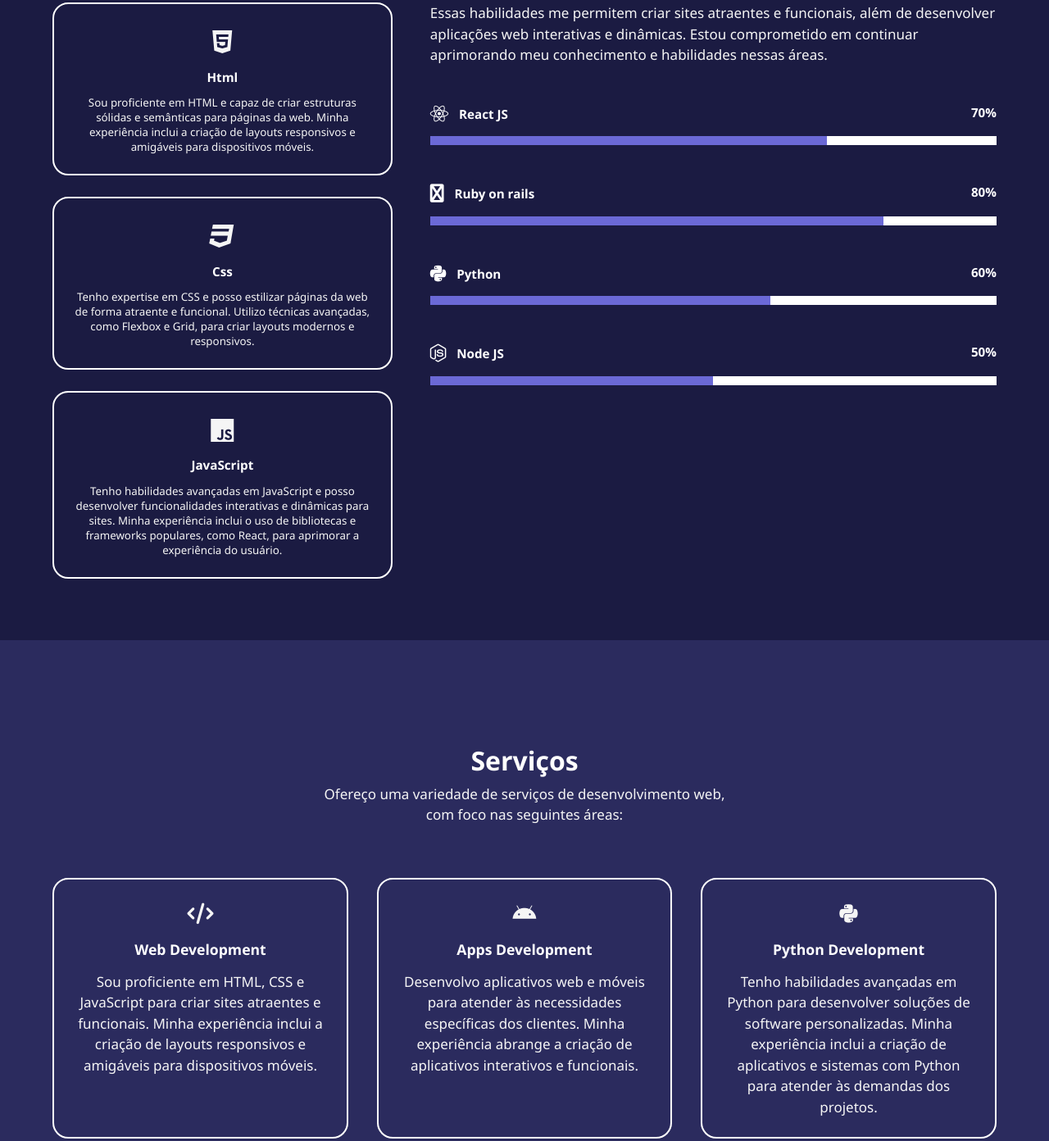
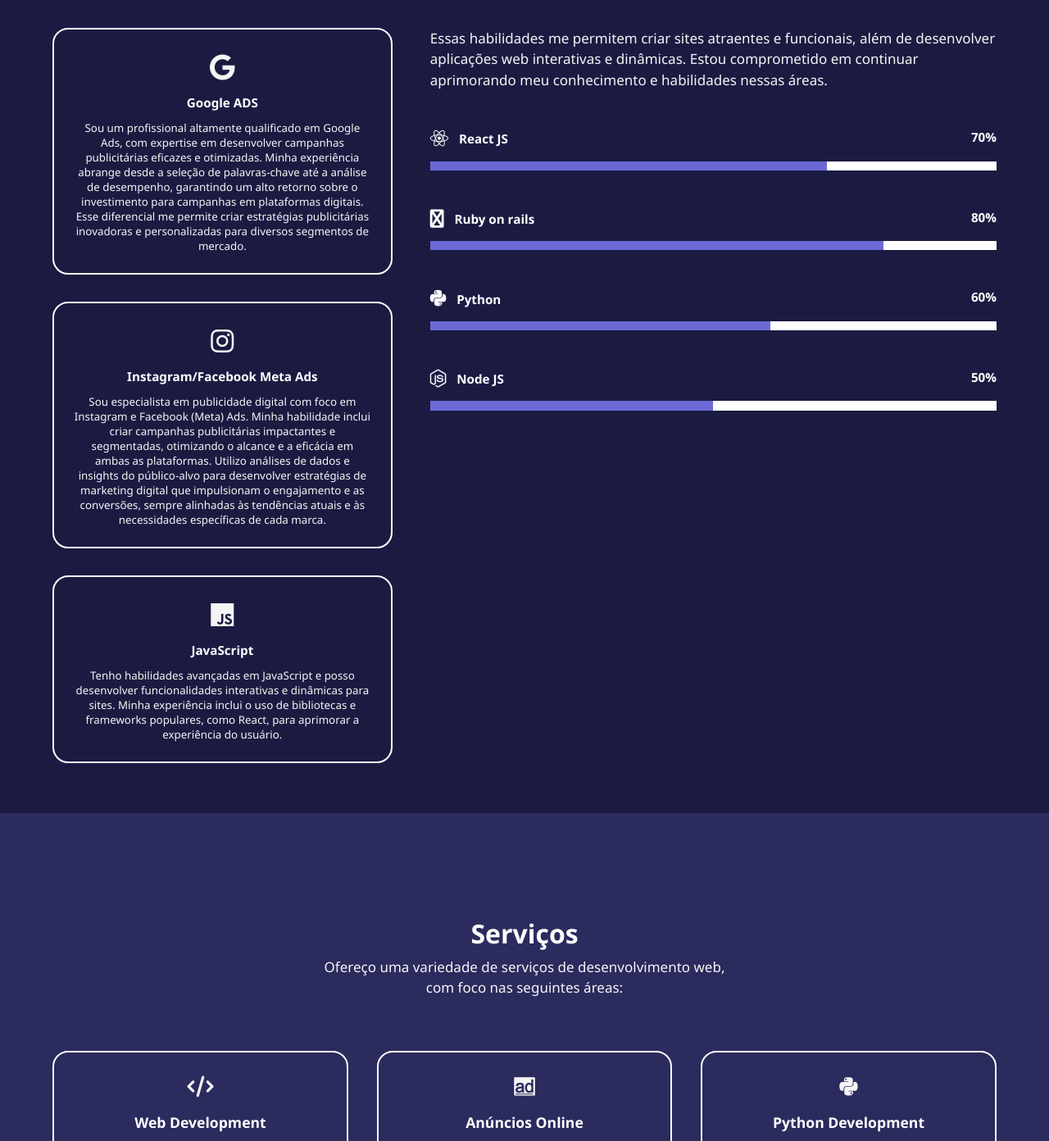
Before and after one commit to Leo-WA/Meu_potifolio, a plain HTML site: page index.html in a window 1280 px wide. Shown: the part 2061-3453 px from the top of the page at 82% size. Drawn offline with Linux system fonts and the light colour scheme.

Commit message:
entrega 01

```diff
--- a/index.html
+++ b/index.html
@@ -3,7 +3,7 @@
 <head>
     <meta charset="UTF-8">
     <meta name="viewport" content="width=device-width, initial-scale=1.0">
-    <title>LW PORTIFOLIO</title>
+    <title>LW PORTFOLIO</title>
     <!--............... Custom Css Link............... -->
     <link rel="stylesheet" href="./assets/style.css">
     <!--............... Swiper CSS Link............... -->
@@ -85,17 +85,18 @@
                 <div class="card card-primary about-card">
                     <span ><i class="fa fa-award"></i></span>
                     <h5>Experiência</h5>
-                    <small>1+ ano trabalhando</small>
+                    <small>5+ anos com anúncios</small>
+                    <small>2+ anos sites</small>
                 </div>
                 <div class="card card-primary about-card">
                     <span ><i class="fa fa-book"></i></span>
                     <h5>Projetos</h5>
-                    <small>20+ Completos</small>
+                    <small>53+ Completos</small>
                 </div>
                 <div class="card card-primary about-card">
                     <span ><i class="fa fa-users"></i></span>
                     <h5>Clientes</h5>
-                    <small>17+ Clintes satisfeitos</small>
+                    <small>42+ Clintes satisfeitos</small>
                 </div>
             </div>
             <h3>Eu me destaco por...</h3>
@@ -117,15 +118,16 @@
         <div class="container skills-container">
             <div class="skills-left">
                 <div class="card card-primary skill-card">
-                    <span><i class="fab fa-html5"></i></span>
-                    <h5>Html</h5>
-                    <small>Sou proficiente em HTML e capaz de criar estruturas sólidas e semânticas para páginas da web. Minha experiência inclui a criação de layouts responsivos e amigáveis para dispositivos móveis.</small>
+                    <span><i class="fab fa-google"></i></span>
+                    <h5>Google ADS</h5>
+                    <small>Sou um profissional altamente qualificado em Google Ads, com expertise em desenvolver campanhas publicitárias eficazes e otimizadas. Minha experiência abrange desde a seleção de palavras-chave até a análise de desempenho, garantindo um alto retorno sobre o investimento para campanhas em plataformas digitais. Esse diferencial me permite criar estratégias publicitárias inovadoras e personalizadas para diversos segmentos de mercado.</small>
                 </div>
                 <div class="card card-primary skill-card">
-                    <span><i class="fab fa-css3"></i></span>
-                    <h5>Css</h5>
-                    <small>Tenho expertise em CSS e posso estilizar páginas da web de forma atraente e funcional. Utilizo técnicas avançadas, como Flexbox e Grid, para criar layouts modernos e responsivos.</small>
+                    <span><i class="fab fa-instagram"></i></span>
+                    <h5>Instagram/Facebook Meta Ads</h5>
+                    <small>Sou especialista em publicidade digital com foco em Instagram e Facebook (Meta) Ads. Minha habilidade inclui criar campanhas publicitárias impactantes e segmentadas, otimizando o alcance e a eficácia em ambas as plataformas. Utilizo análises de dados e insights do público-alvo para desenvolver estratégias de marketing digital que impulsionam o engajamento e as conversões, sempre alinhadas às tendências atuais e às necessidades específicas de cada marca.</small>
                 </div>
+
                 <div class="card card-primary skill-card">
                     <span><i class="fab fa-js"></i></span>
                     <h5>JavaScript</h5>
@@ -181,12 +183,13 @@
                </p>
             </div>
             <div class="card services-card card-primary">
-               <span> <i class="fab fa-android"></i></span>
-               <h4>Apps Development</h4>
-               <p>
-                Desenvolvo aplicativos web e móveis para atender às necessidades específicas dos clientes. Minha experiência abrange a criação de aplicativos interativos e funcionais.
-               </p>
+                <span><i class="fab fa-adversal"></i></span>
+                <h4>Anúncios Online</h4>
+                <p>
+                    Ofereço serviços especializados em anúncios online, transformando a presença digital de sua empresa em uma poderosa ferramenta de marketing. Meu trabalho inclui o planejamento e a execução de campanhas publicitárias direcionadas, que não apenas aumentam a visibilidade da sua marca, mas também impulsionam as vendas e o engajamento do cliente. Com estratégias personalizadas e uso eficiente de dados, garanto que cada campanha atinja seu público-alvo de forma eficaz, maximizando o retorno sobre o investimento e fortalecendo a presença online da sua empresa.
+                </p>
             </div>
+
             <div class="card services-card card-primary">
                <span> <i class="fab fa-python"></i></span>
                <h4>Python Development</h4>
@@ -365,7 +368,7 @@
        <!--............... Start Footer Section............... -->
        <footer>
         <div class="container footer-container">
-            @LW PORTIFOLIO
+            @LW PORTFOLIO
         </div>
        </footer>
        <!--............... End Footer Section............... -->
```
